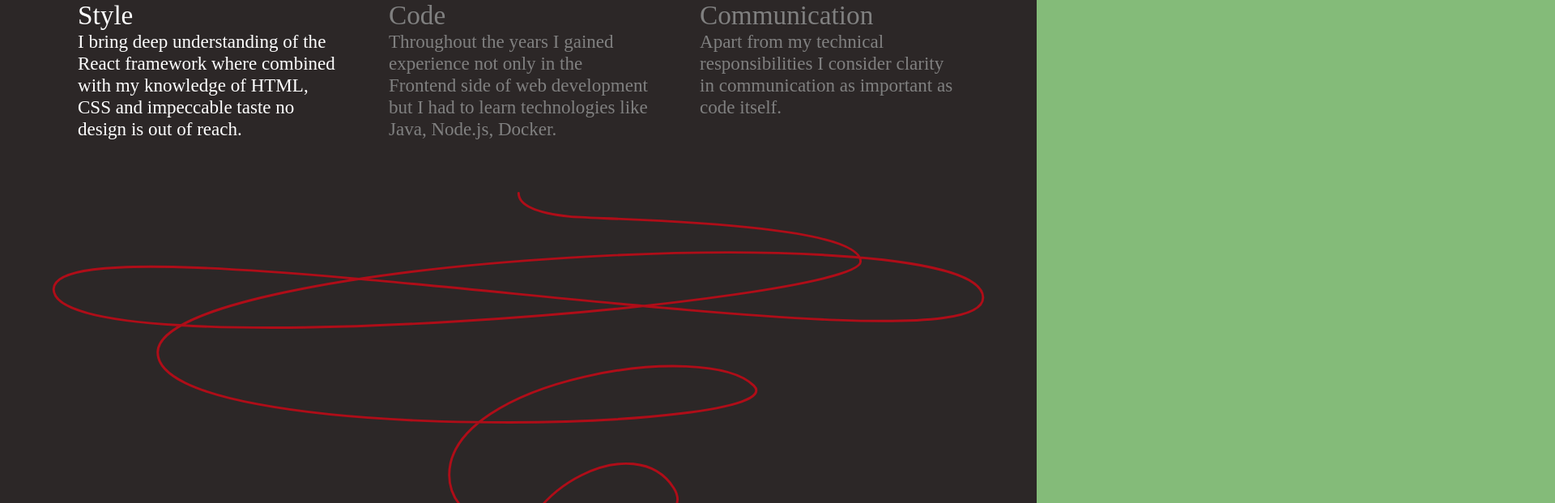
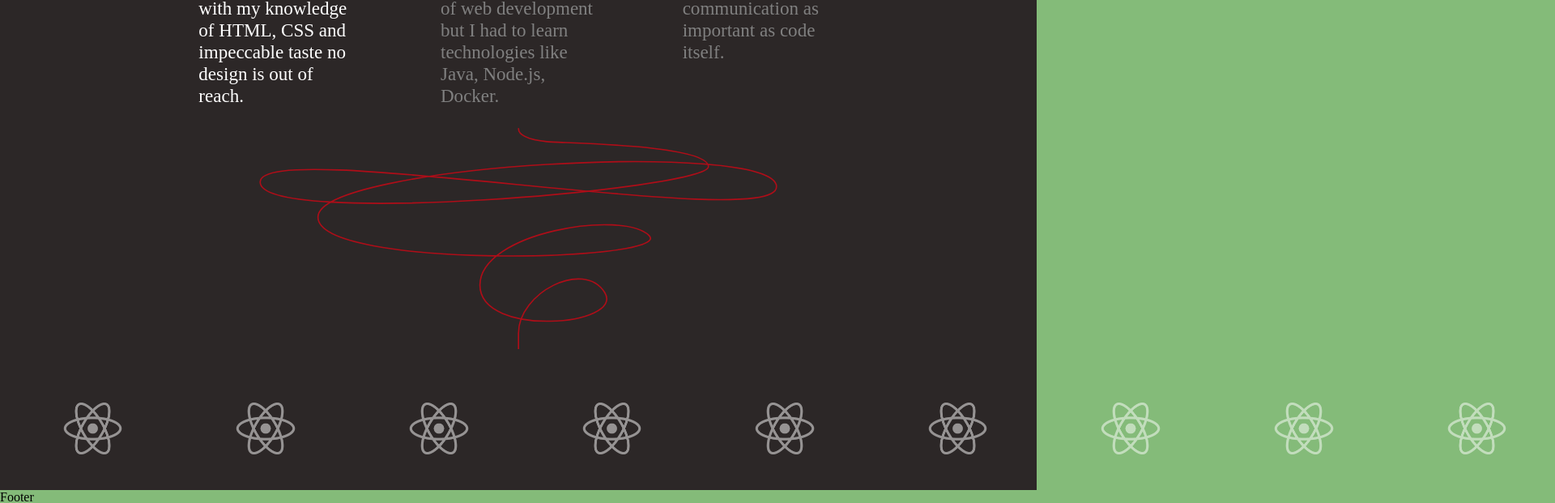
Before and after one commit to AdamTopp/portfolio, a React (Vite) app: page / in a window 1280 px wide. Shown: the part 2235-2856 px from the top of the page at 81% size, 1920 px wide, since content can reach past the window. Built offline with nearby package versions, Linux system fonts and the light colour scheme; the HTML template or start-up script is replaced by a standard one.

Commit message:
[P-1] Technologies Slider

```diff
--- a/src/sections/Content/components/Slider/Slider.styles.tsx
+++ b/src/sections/Content/components/Slider/Slider.styles.tsx
@@ -70,11 +70,11 @@ export const PhotoWrapper = styled(GridItem)`
 
 export const Grid = styled.div`
     display: grid;
-    grid-template-columns: min(25vw, 500px) min(25vw, 500px) min(25vw, 500px);
+    grid-template-columns: min(15vw, 500px) min(15vw, 500px) min(15vw, 500px);
     justify-content: space-around;
     height: 100%;
     position: relative;
-    padding: 0 5vw;
+    padding: 0 15vw;
 
     @media (max-width: 1024px) {
         grid-template-columns: min(90vw, 500px);
--- a/src/sections/Content/components/Technologies/Technologies.styles.tsx
+++ b/src/sections/Content/components/Technologies/Technologies.styles.tsx
@@ -6,9 +6,35 @@ const draw = keyframes`
     }
 `
 
+const slide = keyframes`
+    from {
+        transform: translateX(0);
+    }
+    to {
+        transform: translateX(-100%);
+    }
+`
+
+export const Logos = styled.div`
+    overflow: hidden;
+    padding: 40px 0;
+    white-space: nowrap;
+`;
+
+export const LogosSlider = styled.div`
+    display: inline-block;
+    white-space: nowrap;
+    animation: 5s ${slide} infinite linear;
+    img {
+        opacity: 0.5;
+        height: 5vw;
+        margin: 0 70px;
+    }
+`;
+
 export const Wrapper = styled.div`
     display: flex;
-    padding: 5vw 5vw;
+    padding: 2vw 25vw;
 
     flex-direction: column;
     width: 100%;
@@ -16,7 +42,6 @@ export const Wrapper = styled.div`
     align-items: center;
     box-sizing: border-box;
     path {
-        width: 100vw;
         stroke-dasharray: 7598;
         stroke-dashoffset: 7598;
         animation: ${draw} 2500ms linear forwards;
--- a/src/sections/Content/components/Technologies/Technologies.tsx
+++ b/src/sections/Content/components/Technologies/Technologies.tsx
@@ -1,14 +1,38 @@
 import React, { useState } from 'react'
-import { Wrapper } from './Technologies.styles';
+import { Logos, LogosSlider, Wrapper } from './Technologies.styles';
 
 function Technologies() {
 
   return (
-    <Wrapper>
-      <svg viewBox="0 0 1573 673" fill="none">
-        <path id='squiggle' d="M786.997 2C786.996 26 827 36.5 873.5 41.5C920 46.5 1362.99 49.5 1363.49 117.5C1363.99 185.5 2.99623 302.5 2.99623 164C2.99623 25.5 1574 320 1570 177.5C1566 35 178.496 111 178.496 270.5C178.496 430 1263 405.5 1183.5 326.5C1104 247.5 670.002 316 670.001 477C669.999 638 1113 600 1048.5 499C984 398 786.997 500.5 786.997 623V670.5" stroke="#AF0D18" stroke-width="4" stroke-linecap="round"/>
-      </svg>
-    </Wrapper>
+    <>
+      <Wrapper>
+        <svg viewBox="0 0 1573 673" fill="none">
+          <path id='squiggle' d="M786.997 2C786.996 26 827 36.5 873.5 41.5C920 46.5 1362.99 49.5 1363.49 117.5C1363.99 185.5 2.99623 302.5 2.99623 164C2.99623 25.5 1574 320 1570 177.5C1566 35 178.496 111 178.496 270.5C178.496 430 1263 405.5 1183.5 326.5C1104 247.5 670.002 316 670.001 477C669.999 638 1113 600 1048.5 499C984 398 786.997 500.5 786.997 623V670.5" stroke="#AF0D18" stroke-width="4" stroke-linecap="round"/>
+        </svg>
+      </Wrapper>
+      <Logos>
+          <LogosSlider >
+            {[...Array(5)].map((e, i) => (
+                <img src='./Hole.png' key={i}/>
+            ))}
+          </LogosSlider>
+          <LogosSlider >
+            {[...Array(5)].map((e, i) => (
+                <img src='./Hole.png' key={i}/>
+            ))}
+          </LogosSlider>
+          <LogosSlider >
+            {[...Array(5)].map((e, i) => (
+                <img src='./Hole.png' key={i}/>
+            ))}
+          </LogosSlider>
+          <LogosSlider >
+            {[...Array(5)].map((e, i) => (
+                <img src='./Hole.png' key={i}/>
+            ))}
+          </LogosSlider>
+      </Logos>
+    </>
   )
 }
 
```
Also changed, not shown: public/Hole.png (added).
